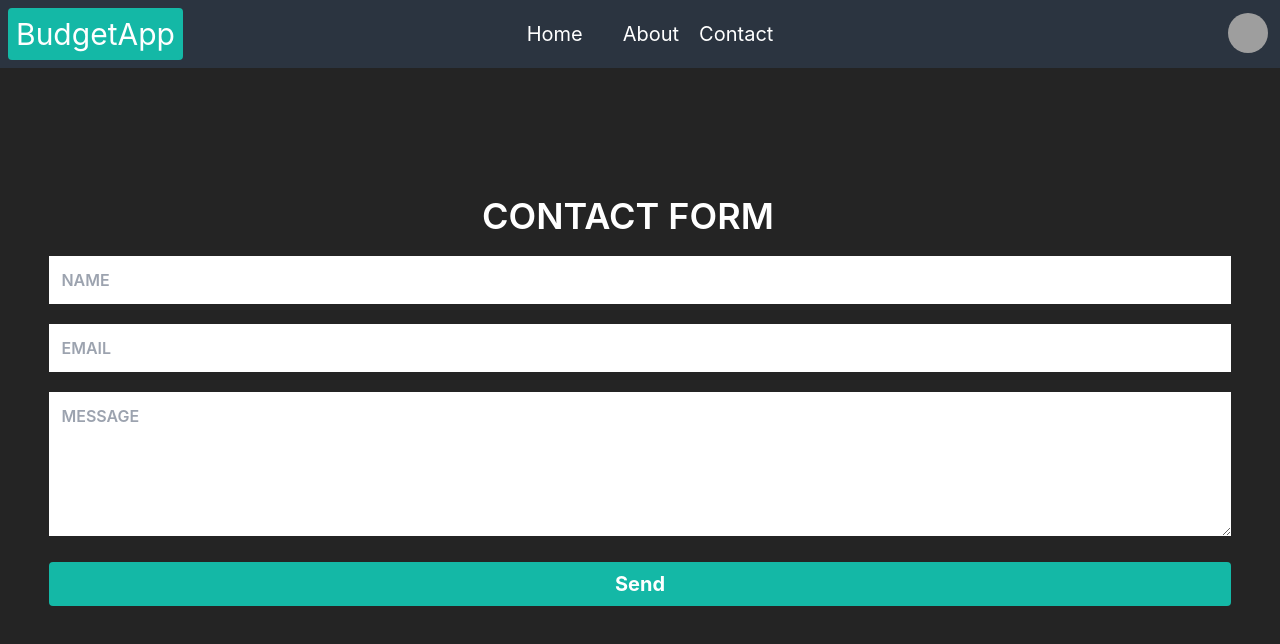
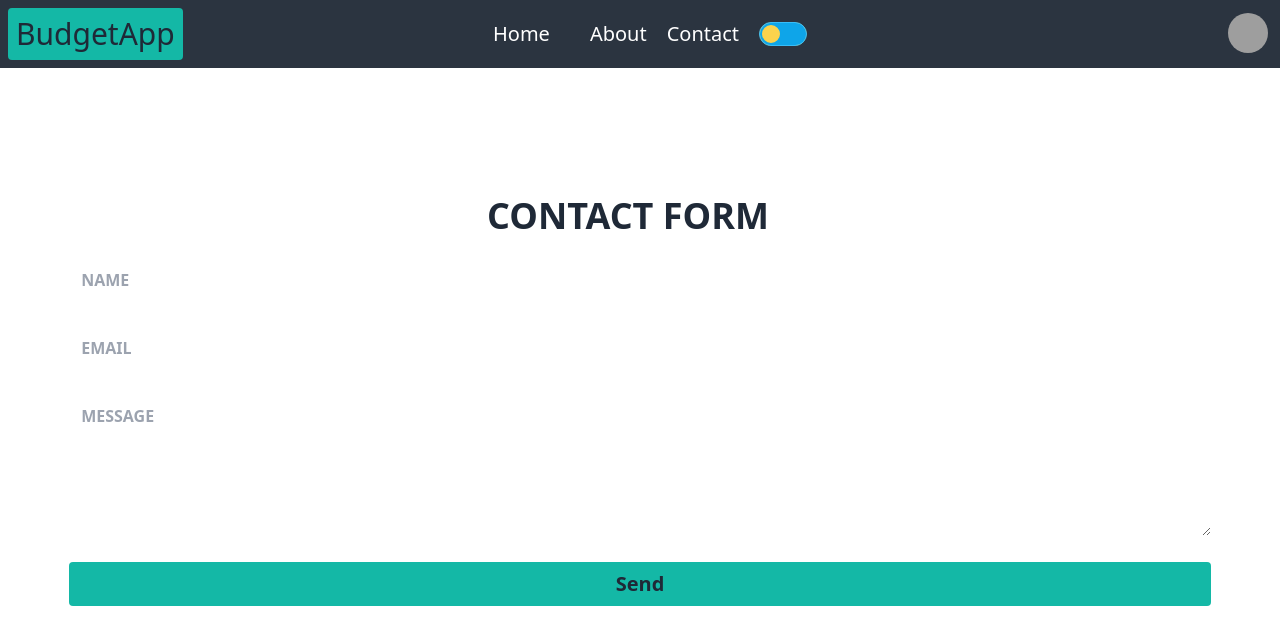
Before and after one commit to ajauni01/budget-app, a React (Vite) app in the folder client/: page /contact in a window 1280 px wide. Shown: the top 644 px of the page. Built offline with nearby package versions, Linux system fonts and the light colour scheme; grey boxes are pictures that could not be loaded.

Commit message:
Implement the dark and light mode feature

```diff
--- a/client/package.json
+++ b/client/package.json
@@ -17,7 +17,8 @@
     "react-dom": "^18.2.0",
     "react-hook-form": "^7.48.2",
     "react-query": "^3.39.3",
-    "react-router-dom": "^6.18.0"
+    "react-router-dom": "^6.18.0",
+    "theme-change": "^2.5.0"
   },
   "devDependencies": {
     "@types/react": "^18.2.15",
--- a/client/src/components/AboutPage.tsx
+++ b/client/src/components/AboutPage.tsx
@@ -1,7 +1,7 @@
 const AboutPage = () => {
   return (
     <div className="flex items-center justify-center mt-10">
-      <article className="prose text-white">
+      <article className="prose ">
         <h1>Budget Management App</h1>
         <p>
           Welcome to our user-friendly budget management app! This application
--- a/client/src/components/ContactPage.tsx
+++ b/client/src/components/ContactPage.tsx
@@ -1,6 +1,9 @@
 import { useForm } from "react-hook-form";
 
 const ContactPage = () => {
+  // get the current theme from local storage
+  const currentTheme = localStorage.getItem("theme");
+
   const {
     register,
     trigger,
@@ -17,7 +20,7 @@ const ContactPage = () => {
   };
 
   return (
-    <div className="flex flex-col items-center justify-center mt-32 text-white container mx-auto">
+    <div className="flex flex-col items-center justify-center mt-32  container mx-auto">
       {/* HEADING */}
       <div>
         <p className="font-semibold text-4xl basis-1/2 text-end md:me-6">
@@ -36,7 +39,9 @@ const ContactPage = () => {
           {/* Input field to write user's name */}
           <input
             type="text"
-            className="w-full font-semibold   p-3"
+            className={`w-full font-semibold p-3 ${
+              currentTheme === "light" ? "border-2 border-black" : ""
+            }`}
             placeholder="NAME"
             {...register("name", { required: true, maxLength: 100 })}
           />
@@ -51,7 +56,9 @@ const ContactPage = () => {
           {/* Input field to write the user's email address */}
           <input
             type="email"
-            className="w-full bg-blue font-semibold  p-3 mt-5"
+            className={`w-full bg-blue font-semibold  p-3 mt-5 ${
+              currentTheme === "light" ? "border-2 border-black" : ""
+            }`}
             placeholder="EMAIL"
             {...register("email", { required: true, maxLength: 100 })}
           />
@@ -63,7 +70,9 @@ const ContactPage = () => {
 
           {/* TextArea to write message */}
           <textarea
-            className="w-full bg-blue font-semibold  p-3 mt-5"
+            className={`w-full bg-blue font-semibold  p-3 mt-5 ${
+              currentTheme === "light" ? "border-2 border-black" : ""
+            }`}
             placeholder="MESSAGE"
             rows={5}
             cols={50}
@@ -78,7 +87,7 @@ const ContactPage = () => {
           )}
           {/* button to submit the contact form */}
           <button
-            className="w-full h-11 bg-teal-500 hover:bg-teal-700  text-xl font-bold text-white py-1 px-2 mt-5 rounded"
+            className="w-full h-11 bg-teal-500 hover:bg-teal-700  text-xl font-bold  py-1 px-2 mt-5 rounded"
             type="submit"
           >
             Send
--- a/client/src/components/ErrorPage.tsx
+++ b/client/src/components/ErrorPage.tsx
@@ -13,11 +13,11 @@ const ErrorPage = () => {
     <div className="flex flex-col justify-center items-center min-h-screen">
       {/* errorText */}
       <div>
-        <p className="text-5xl text-white">404 - Page Not Found</p>
+        <p className="text-5xl ">404 - Page Not Found</p>
       </div>
       {/* go back button */}
       <div>
-        <button className="btn btn-accent mt-5 text-2xl text-white" onClick={handleGoBack}>
+        <button className="btn btn-accent mt-5 text-2xl " onClick={handleGoBack}>
           Go Back
         </button>
       </div>
--- a/client/src/components/HomePage.tsx
+++ b/client/src/components/HomePage.tsx
@@ -4,7 +4,7 @@ import GetAndDeleteItems from "./HomePageComponents/GetAndDeleteItems";
 const HomePage = () => {
   return (
     <div className="flex flex-col items-center justify-center">
-      <div className="mt-20 text-white">
+      <div className="mt-20">
         <h2 className="text-5xl mb-10">Budget App Version 2.0</h2>
         {/* form to write the items and prices  */}
         <AddItems />
--- a/client/src/components/HomePageComponents/AddItems.tsx
+++ b/client/src/components/HomePageComponents/AddItems.tsx
@@ -2,6 +2,8 @@ import { useRef } from "react";
 import axios from "axios";
 
 const AddItems = () => {
+// get the current theme from local storage
+  const currentTheme = localStorage.getItem("theme");
   // useRef to get the value of the input field for items (hold the user value unlike useState which re-renders the component)
   const inputRefItem = useRef<HTMLInputElement>(null);
   // useRef to get the value of the input field for price (hold the user value unlike useState which re-renders the component)
@@ -64,7 +66,8 @@ const AddItems = () => {
         </div>
         {/*action button to add items */}
         <button
-          className="w-full h-11 bg-teal-500 hover:bg-teal-700 text-sm text-white py-1 px-2 rounded"
+          className={`w-full h-11 bg-teal-500 hover:bg-teal-700 text-xl  py-1 px-2 rounded ${
+            currentTheme === "dark" ? "text-white" : ""}`}
           type="submit"
         >
           Add Items
--- a/client/src/components/NavBar.tsx
+++ b/client/src/components/NavBar.tsx
@@ -1,28 +1,73 @@
+import { useEffect, useState } from "react";
 import { Link } from "react-router-dom";
 
 const NavBar = () => {
+  // get the theme from local storage or set it to light if the current theme is dark
+  const [theme, setTheme] = useState(
+    localStorage.getItem("theme") ? localStorage.getItem("theme") : "light"
+  );
+  // toggle the theme
+  const handleToggle = (event: React.ChangeEvent<HTMLInputElement>): void => {
+    if (event.target.checked) {
+      setTheme("dark");
+    } else {
+      setTheme("light");
+    }
+  };
+  //  set the theme to the local storage
+  useEffect(() => {
+    // set the initial theme to the local storage
+    localStorage.setItem("theme", theme);
+    const localTheme = localStorage.getItem("theme");
+    document.documentElement.setAttribute("data-theme", localTheme);
+  }, [theme]);
+
   return (
     <div className="navbar bg-neutral w-full">
       {/* navbar starts */}
       <div className="navbar-start">
         <Link
           to="/"
-          className="text-3xl bg-teal-500 hover:bg-teal-400 text-white p-2 rounded"
+          className={`text-3xl bg-teal-500 hover:bg-teal-400 p-2 rounded ${
+            theme === "dark" ? "text-white" : ""
+          }`}
         >
           BudgetApp
         </Link>
       </div>
 
-      <div className="navbar-center text-white">
-        <Link to="/" className="text-xl text-white px-5 link link-hover">
+      <div className="navbar-center ">
+        <Link
+          to="/"
+          className={`text-xl  px-5 link link-hover ${
+            theme === "light" ? "text-white" : ""
+          }`}
+        >
           Home
         </Link>
-        <Link to="/about" className="text-xl text-white px-5 link link-hover">
+        <Link
+          to="/about"
+          className={`text-xl  px-5 link link-hover ${
+            theme === "light" ? "text-white" : ""
+          }`}
+        >
           About
         </Link>
-        <Link to="/contact" className="text-xl text-white link link-hover">
+        <Link
+          to="/contact"
+          className={`text-xl  link link-hover ${
+            theme === "light" ? "text-white" : ""
+          }`}
+        >
           Contact
         </Link>
+        {/* theme controller */}
+        <input
+          onChange={handleToggle}
+          type="checkbox"
+          value="synthwave"
+          className="ml-5 toggle theme-controller bg-amber-300 border-sky-400 [--tglbg:theme(colors.sky.500)] checked:bg-blue-300 checked:border-blue-800 checked:[--tglbg:theme(colors.blue.900)] row-start-1 col-start-1 col-span-2"
+        />
       </div>
 
       {/* navbar ends */}
--- a/client/src/index.css
+++ b/client/src/index.css
@@ -1,20 +1,6 @@
 @tailwind base;
 @tailwind components;
 @tailwind utilities;
-
-:root {
-  font-family: Inter, system-ui, Avenir, Helvetica, Arial, sans-serif;
-  line-height: 1.5;
-  font-weight: 400;
-  color-scheme: light dark;
-  color: rgba(132, 78, 78, 0.87);
-  background-color: #242424;
-  font-synthesis: none;
-  text-rendering: optimizeLegibility;
-  -webkit-font-smoothing: antialiased;
-  -moz-osx-font-smoothing: grayscale;
-  -webkit-text-size-adjust: 100%;
-}
 
 
 
--- a/client/tailwind.config.js
+++ b/client/tailwind.config.js
@@ -1,8 +1,11 @@
 /** @type {import('tailwindcss').Config} */
-export default {
+module.exports = {
   content: ["./index.html", "./src/**/*.{js,ts,jsx,tsx}"],
   theme: {
     extend: {},
   },
   plugins: [require("@tailwindcss/typography"), require("daisyui")],
+  daisyui: {
+    themes: ["light", "dark"],
+  },
 };
```
Also changed, not shown: client/src/App.tsx (+6 -5 lines), client/src/components/HomePageComponents/GetAndDeleteItems.tsx (+7 -4 lines), 1 other file (tests, documents, lock files or other folders).
